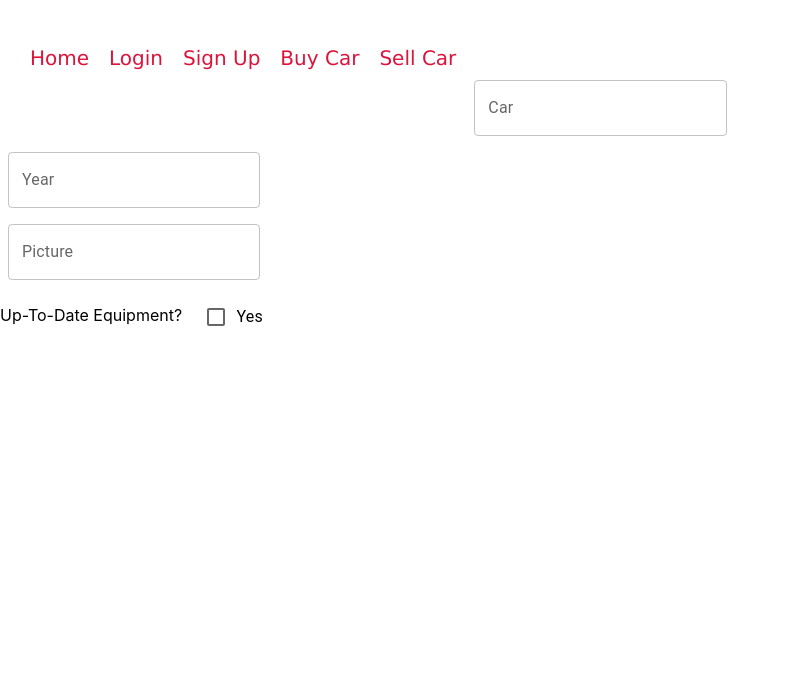
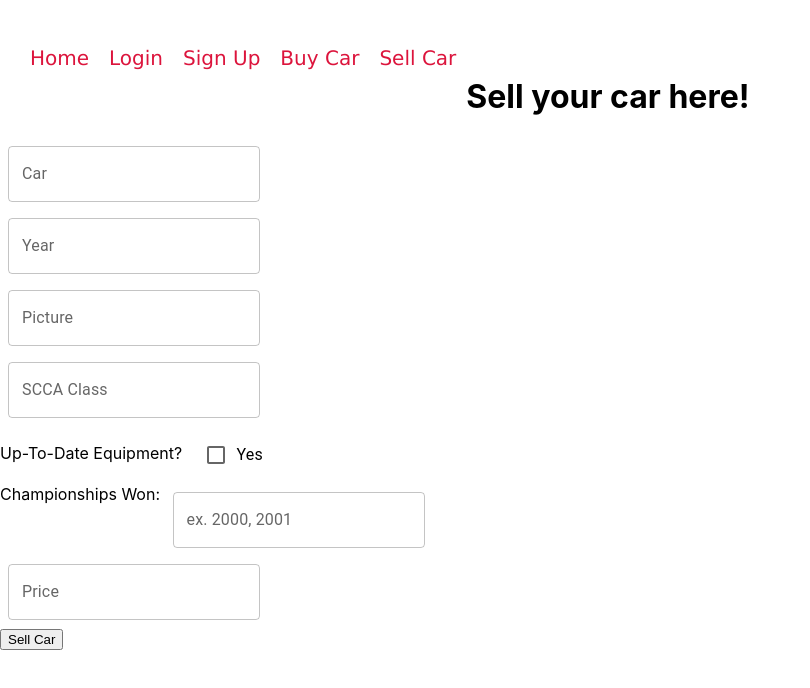
Before and after one commit to RobEgeland/on-track-fast, a React (Create React App) app: page /sellcar in a window 1280 px wide. Shown: the top 688 px of the page, without its empty margins (0-810 px from the left). Built offline with nearby package versions, Linux system fonts and the light colour scheme; no server answers.

Commit message:
add state to sell car form

```diff
--- a/src/components/SellCar.js
+++ b/src/components/SellCar.js
@@ -1,13 +1,38 @@
-import React from "react";
+import React, {useState} from "react";
 import Box from '@mui/material/Box';
 import TextField from '@mui/material/TextField';
 import FormControlLabel from '@mui/material/FormControlLabel';
 import Checkbox from '@mui/material/Checkbox';
+import Button from '@mui/material/Button';
 
 
 function SellCar() {
+    const [car, setCar] = useState("")
+    const [year, setYear] = useState("")
+    const [pic, setPic] = useState("")
+    const [sccaClass, setSccaClass] = useState("")
+    const [equipment, setEquipment] = useState(false)
+    const [champs, setChamps] = useState([])
+    const [price, setPrice] = useState("")
+
+    function handleSubmit(event) {
+        event.preventDefault();
+        const newCar = {
+            car,
+            pic,
+            year,
+            price,
+            sccaClass,
+            equipment,
+            champs
+        }
+        console.log(newCar)
+    }
+
     return(
-        <form className="sellcar">
+        <>
+            <h1>Sell your car here!</h1>
+            <form onSubmit={handleSubmit}>
                 <Box
                 component="form"
                 sx={{
@@ -16,15 +41,24 @@ function SellCar() {
                 noValidate
                 autoComplete="off"
                 >
-                <TextField label="Car" variant="outlined" />
+                    <TextField label="Car" variant="outlined" value={car} onChange={e => setCar(e.target.value)} />
                     <br/>
-                <TextField label="Year" variant="outlined" />
+                    <TextField label="Year" variant="outlined" value={year} onChange={e => setYear(e.target.value)} />
                     <br/>
-                <TextField label="Picture" variant="outlined" />
+                    <TextField label="Picture" variant="outlined" value={pic} onChange={e => setPic(e.target.value)} />
                     <br/>
-                Up-To-Date Equipment? <FormControlLabel control={<Checkbox />} label="Yes" />
+                    <TextField label="SCCA Class" variant="outlined" value={sccaClass} onChange={e => setSccaClass(e.target.value)} />
+                    <br/>
+                    Up-To-Date Equipment? <FormControlLabel control={<Checkbox />} label="Yes" onClick={e => setEquipment(!equipment)} />
+                    <br/>
+                    Championships Won: <TextField label="ex. 2000, 2001" variant="outlined" value={champs} onChange={e => setChamps([e.target.value])} />
+                    <br/>
+                    <TextField label="Price" variant="outlined" value={price} onChange={e => setPrice(e.target.value)} />
+                    <br/>
                 </Box>
+                <button type="submit" variant="contained">Sell Car</button>
             </form>
+        </>
     )
 }
 
```
Lines whose indentation alone changed are shown as unchanged.
